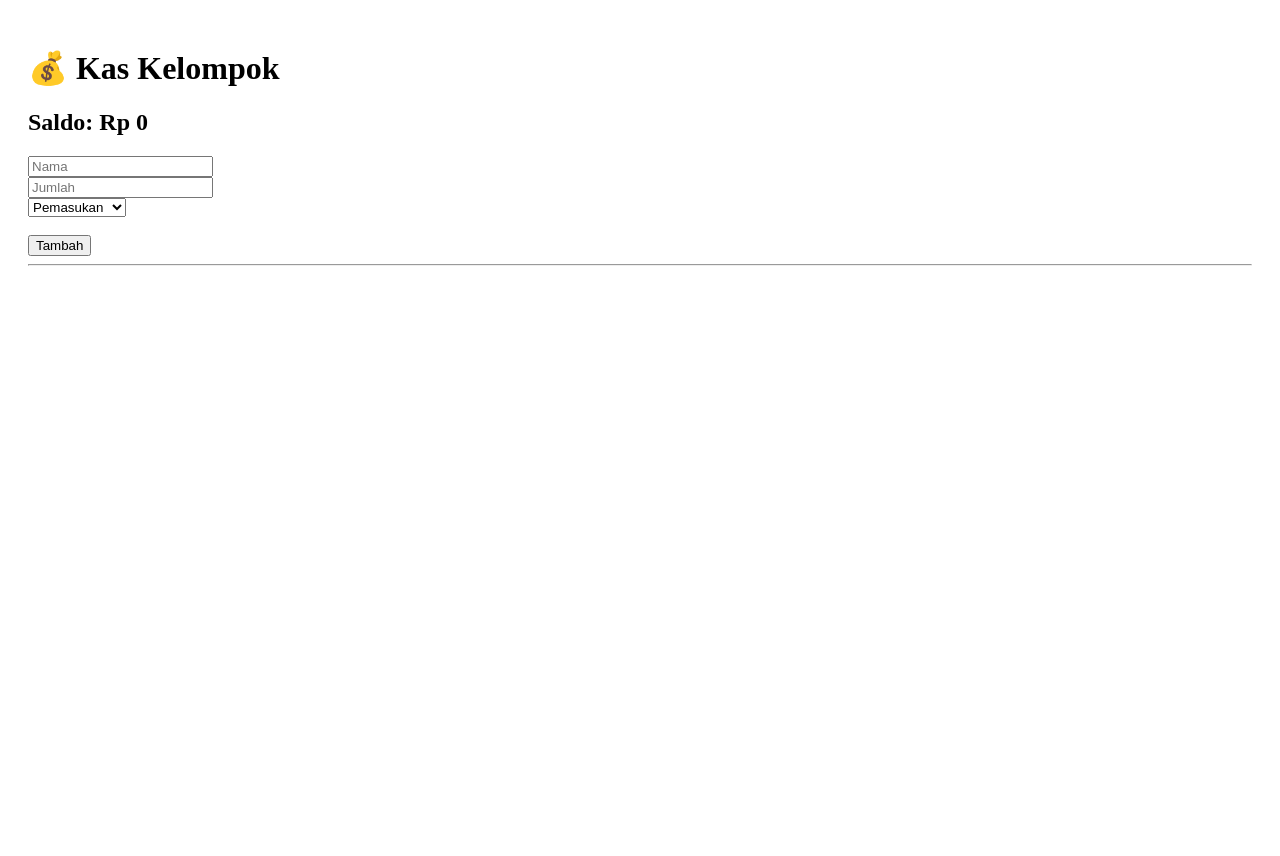
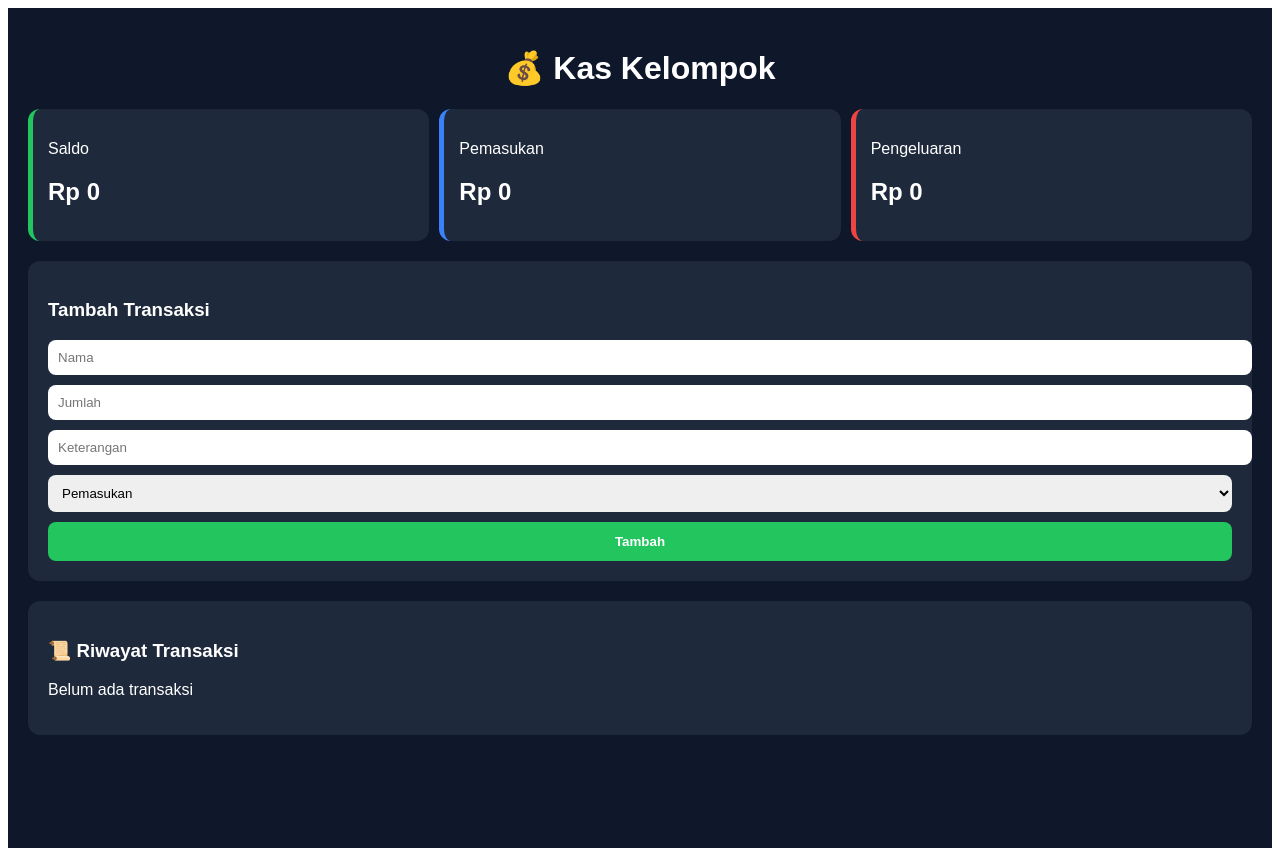
Before and after one commit to abdullahprasetia-alt/Kas-Rebellion-, a Next.js app: page / in a window 1280 px wide. Before the commit the page ends 800 px from the top, so only its background shows below. Built offline with nearby package versions, Linux system fonts and the light colour scheme.

Commit message:
Update page.js

```diff
--- a/app/page.js
+++ b/app/page.js
@@ -6,6 +6,7 @@ export default function Home() {
   const [nama, setNama] = useState("");
   const [jumlah, setJumlah] = useState("");
   const [tipe, setTipe] = useState("masuk");
+  const [keterangan, setKeterangan] = useState("");
 
   const tambah = () => {
     if (!nama || !jumlah) return;
@@ -14,12 +15,14 @@ export default function Home() {
       nama,
       jumlah: Number(jumlah),
       tipe,
+      keterangan,
       tanggal: new Date().toLocaleString()
     };
 
     setTransaksi([data, ...transaksi]);
     setNama("");
     setJumlah("");
+    setKeterangan("");
   };
 
   const saldo = transaksi.reduce((acc, t) => {
@@ -28,31 +31,144 @@ export default function Home() {
       : acc - t.jumlah;
   }, 0);
 
+  const totalMasuk = transaksi
+    .filter(t => t.tipe === "masuk")
+    .reduce((a, b) => a + b.jumlah, 0);
+
+  const totalKeluar = transaksi
+    .filter(t => t.tipe === "keluar")
+    .reduce((a, b) => a + b.jumlah, 0);
+
   return (
-    <div style={{ padding: 20 }}>
-      <h1>💰 Kas Kelompok</h1>
-      <h2>Saldo: Rp {saldo}</h2>
+    <div style={{
+      minHeight: "100vh",
+      background: "#0f172a",
+      color: "white",
+      padding: 20,
+      fontFamily: "Arial"
+    }}>
+      <h1 style={{ textAlign: "center" }}>💰 Kas Kelompok</h1>
 
-      <input placeholder="Nama" onChange={e => setNama(e.target.value)} />
-      <br />
-      <input type="number" placeholder="Jumlah" onChange={e => setJumlah(e.target.value)} />
-      <br />
+      {/* DASHBOARD */}
+      <div style={{
+        display: "flex",
+        gap: 10,
+        marginTop: 20,
+        flexWrap: "wrap"
+      }}>
+        <div style={boxStyle("#22c55e")}>
+          <p>Saldo</p>
+          <h2>Rp {saldo}</h2>
+        </div>
 
-      <select onChange={e => setTipe(e.target.value)}>
+        <div style={boxStyle("#3b82f6")}>
+          <p>Pemasukan</p>
+          <h2>Rp {totalMasuk}</h2>
+        </div>
+
+        <div style={boxStyle("#ef4444")}>
+          <p>Pengeluaran</p>
+          <h2>Rp {totalKeluar}</h2>
+        </div>
+      </div>
+
+      {/* FORM */}
+      <div style={card}>
+        <h3>Tambah Transaksi</h3>
+
+        <input
+          style={input}
+          placeholder="Nama"
+          value={nama}
+          onChange={e => setNama(e.target.value)}
+        />
+
+        <input
+          style={input}
+          type="number"
+          placeholder="Jumlah"
+          value={jumlah}
+          onChange={e => setJumlah(e.target.value)}
+        />
+
+        <input
+          style={input}
+          placeholder="Keterangan"
+          value={keterangan}
+          onChange={e => setKeterangan(e.target.value)}
+        />
+
+        <select style={input} value={tipe} onChange={e => setTipe(e.target.value)}>
           <option value="masuk">Pemasukan</option>
           <option value="keluar">Pengeluaran</option>
         </select>
 
-      <br /><br />
-      <button onClick={tambah}>Tambah</button>
+        <button style={button} onClick={tambah}>
+          Tambah
+        </button>
+      </div>
 
-      <hr />
+      {/* RIWAYAT */}
+      <div style={card}>
+        <h3>📜 Riwayat Transaksi</h3>
+
+        {transaksi.length === 0 && <p>Belum ada transaksi</p>}
 
         {transaksi.map((t, i) => (
-        <div key={i}>
-          {t.nama} - {t.tipe} - Rp {t.jumlah}
+          <div key={i} style={{
+            padding: 10,
+            marginBottom: 10,
+            background: "#1e293b",
+            borderRadius: 10
+          }}>
+            <b>{t.nama}</b> -
+            <span style={{
+              color: t.tipe === "masuk" ? "#22c55e" : "#ef4444"
+            }}>
+              {" "}{t.tipe.toUpperCase()}
+            </span>
+            <br />
+            Rp {t.jumlah}
+            <br />
+            <small>{t.keterangan}</small>
+            <br />
+            <small>{t.tanggal}</small>
           </div>
         ))}
       </div>
+    </div>
   );
 }
+
+const boxStyle = (color) => ({
+  flex: 1,
+  background: "#1e293b",
+  padding: 15,
+  borderRadius: 12,
+  borderLeft: `5px solid ${color}`
+});
+
+const card = {
+  marginTop: 20,
+  background: "#1e293b",
+  padding: 20,
+  borderRadius: 12
+};
+
+const input = {
+  width: "100%",
+  padding: 10,
+  marginBottom: 10,
+  borderRadius: 8,
+  border: "none"
+};
+
+const button = {
+  width: "100%",
+  padding: 12,
+  background: "#22c55e",
+  border: "none",
+  borderRadius: 8,
+  color: "white",
+  fontWeight: "bold"
+};
```
Lines whose indentation alone changed are shown as unchanged.
